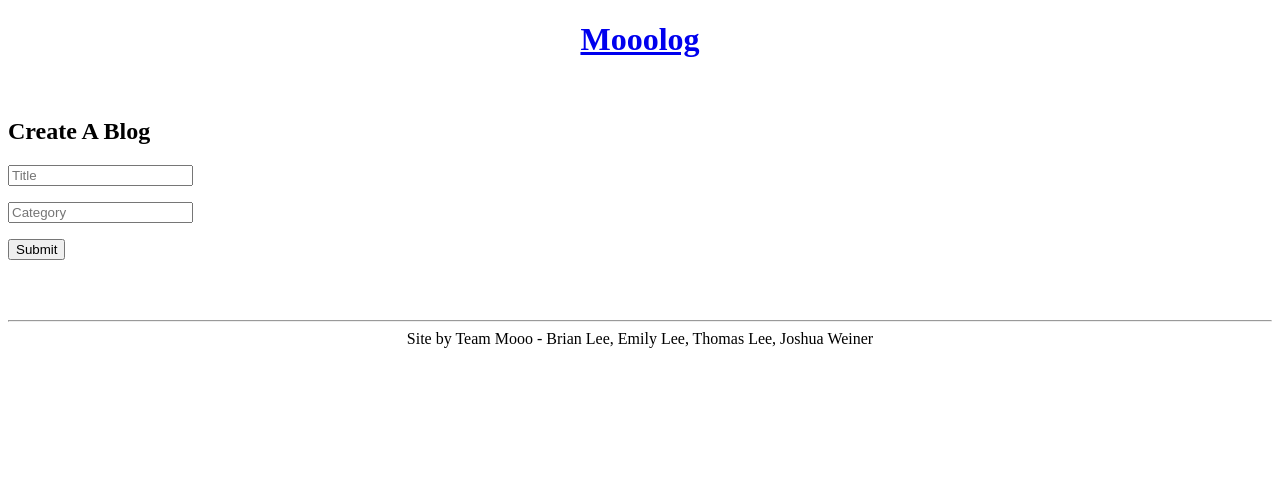
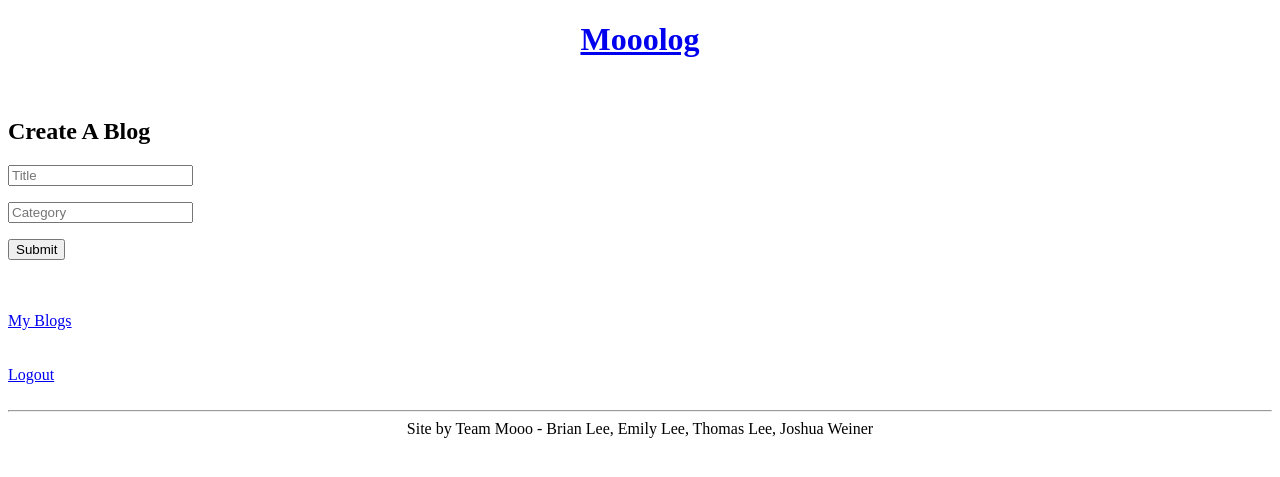
Before and after one commit to zane0916/Mooolog, a Flask app: page /create in a window 1280 px wide. Shown: the top 477 px of the page. Run offline with Flask 2, Linux system fonts and the light colour scheme; the visitor is signed in with stand-in values (Sample User, id 1).

Commit message:
edited page layouts+ more links

```diff
--- a/src/templates/blog.html
+++ b/src/templates/blog.html
@@ -3,7 +3,7 @@
 {% block title %}{{name}} | Moolog{% endblock %}
 
 {% block body %}
-<h1>{{blog[0]}}</h1>
+<h1>{{blog[2]}}</h1>
 {{blog[3]}}
 <p>
   <h3>By:<a href="/user/{{blog[4]}}">{{blog[4]}}</a></h3> at {{blog[5]}}
--- a/src/templates/create.html
+++ b/src/templates/create.html
@@ -1,4 +1,5 @@
 {% extends "base.html" %}
+{% block title %}Create{% endblock %}
 {% block body %}
 <h2>Create A Blog</h2>
 <form action="/create" method="POST">
@@ -27,4 +28,9 @@
   </p>
 </form>
 {% endif %}
+<br><br>
+<a href="/">My Blogs</a>
+
+<br><br><br>
+<a href="/logout">Logout</a>
 {% endblock %}
```
Lines whose indentation alone changed are shown as unchanged.
